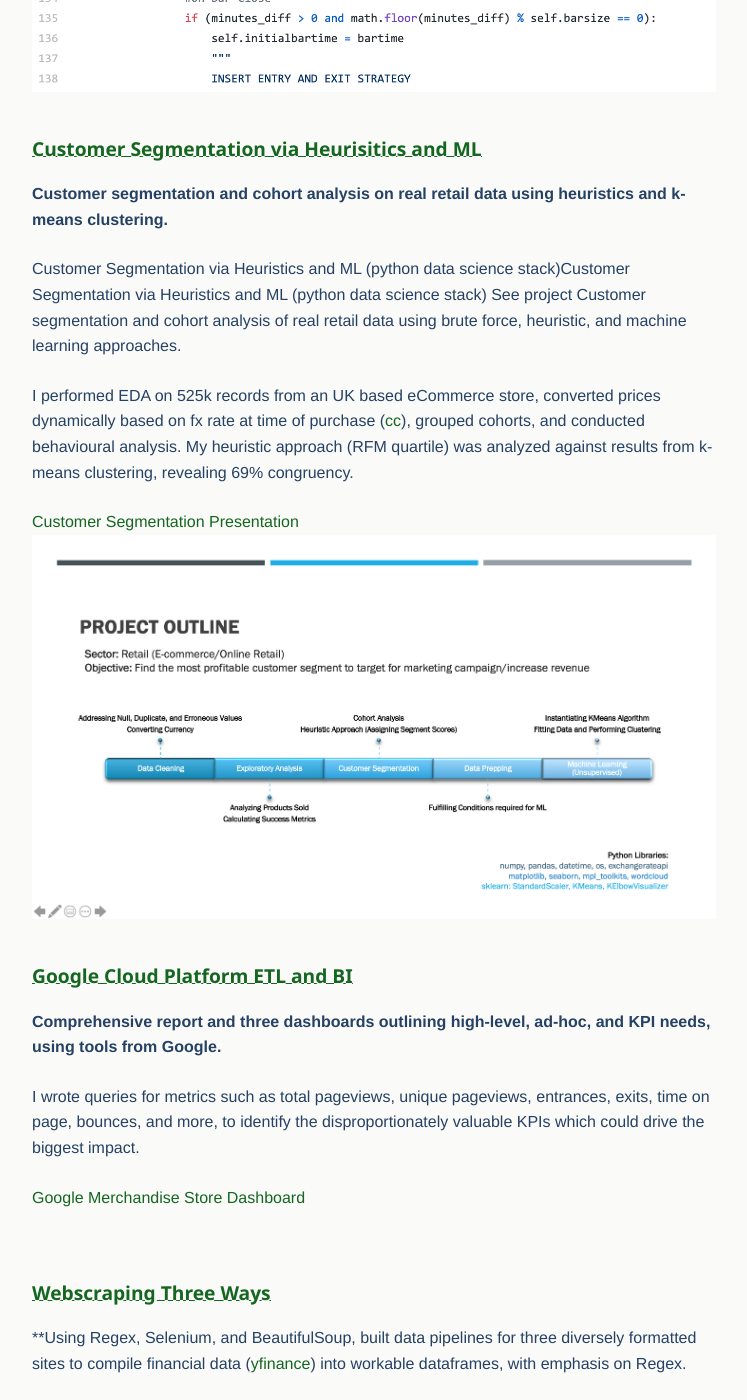
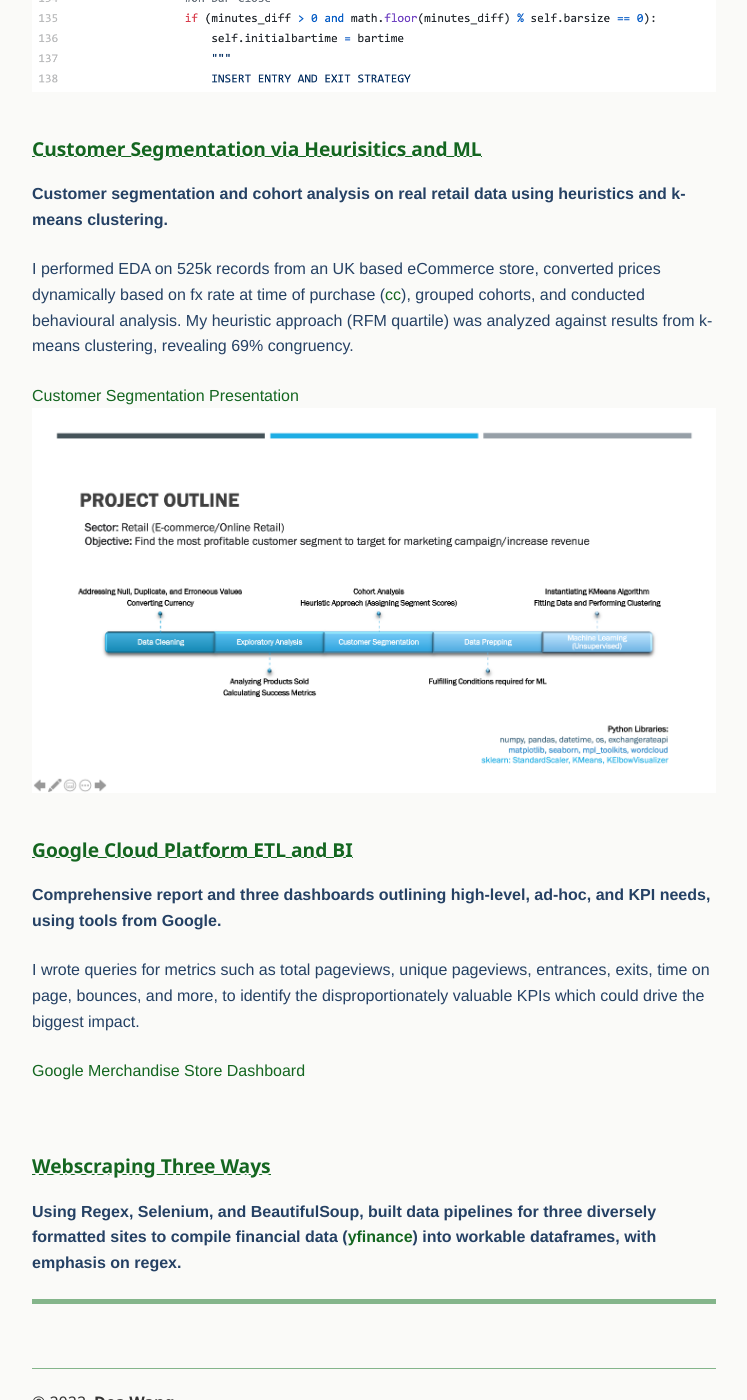
Before and after one commit to deawyk/deawyk.github.io, a Jekyll site: the page built from _pages/projects.md, in a window 1280 px wide and 1400 px high, scrolled down 2712 px. Shown: the whole window, without its empty margins (266-1013 px from the left). Built offline with Jekyll 4.4.1, drawn with Linux system fonts in a browser that asks for light colours.

Commit message:
Update projects.md

```diff
--- a/_pages/projects.md
+++ b/_pages/projects.md
@@ -56,11 +56,6 @@
 ## [Customer Segmentation via Heurisitics and ML](https://github.com/deawyk/Customer-Segmentation-via-KMeans/blob/main/CS_KMeans.ipynb)
 **Customer segmentation and cohort analysis on real retail data using heuristics and k-means clustering.**
 
-
-Customer Segmentation via Heuristics and ML (python data science stack)Customer Segmentation via Heuristics and ML (python data science stack)
-See project
-Customer segmentation and cohort analysis of real retail data using brute force, heuristic, and machine learning approaches.
-
 I performed EDA on 525k records from an UK based eCommerce store, converted prices dynamically based on fx rate at time of purchase ([cc](https://pypi.org/project/CurrencyConverter/)), grouped cohorts, and conducted behavioural analysis. My heuristic approach (RFM quartile) was analyzed against results from k-means clustering, revealing 69% congruency.<br>
 
 <i class='fa fa-file-text'></i>[Customer Segmentation Presentation](/assets/pdf/git.customerseg.pdf)
@@ -78,6 +73,6 @@
 
 
 ## [Webscraping Three Ways](https://github.com/deawyk/Webscraping-Three-Ways/blob/main/pipeline.py)
-**Using Regex, Selenium, and BeautifulSoup, built data pipelines for three diversely formatted sites to compile financial data ([yfinance](https://pypi.org/project/yfinance/)) into workable dataframes, with emphasis on Regex.
+**Using Regex, Selenium, and BeautifulSoup, built data pipelines for three diversely formatted sites to compile financial data ([yfinance](https://pypi.org/project/yfinance/)) into workable dataframes, with emphasis on regex.**
 
 ---
```
